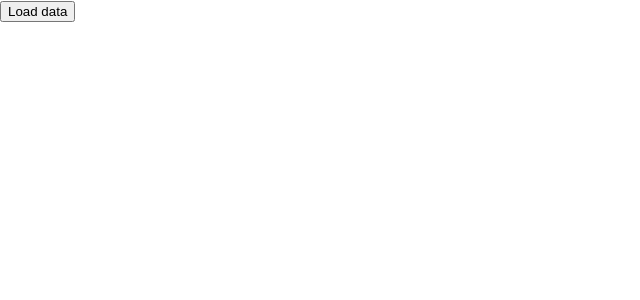
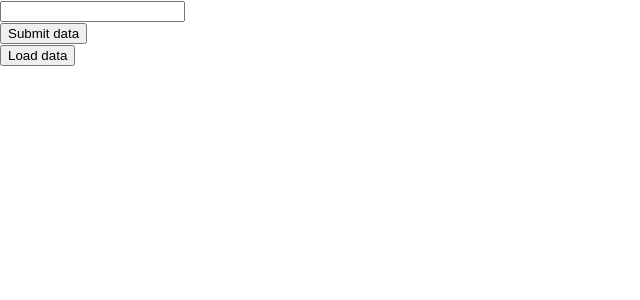
Before and after one commit to Ramekbal/nextapiroute, a Next.js app: page /comment in a window 1280 px wide. Shown: the top 300 px of the page, without its empty margins (0-640 px from the left). Built offline with nearby package versions, Linux system fonts and the light colour scheme.

Commit message:
poset request

```diff
--- a/pages/api/comments/index.js
+++ b/pages/api/comments/index.js
@@ -1,5 +1,16 @@
 import { comment } from "../../../data/comments";
 
 export default function handler(req, res){
-    res.status(200).json(comment);
+    if(req.method=="GET"){
+        res.status(200).json(comment);
+    }
+    else if(req.method=="POST"){
+        const commentsss = req.body;
+        const newComment ={
+            id:Date.now(),
+            text:commentsss
+        }
+        comment.push(newComment);
+        res.status(201).json(newComment)
+    }
 }
--- a/pages/comment/index.js
+++ b/pages/comment/index.js
@@ -2,14 +2,29 @@ import React, { Fragment, useState } from 'react';
 
 export default function Index() {
     const [commentData, setCommentData]=useState([])
+    const [comment, setComment]=useState('')
 
 const  fectCommentData  = async ()=>{
         const data = await fetch("api/comments").then((comment)=>comment.json());
         setCommentData(data)
 }
+const sendData = async() =>{
+    const response = await fetch("api/comments", {
+      method:"POST",
+      body:JSON.stringify(comment),
+      headers:{
+        'Content-Type':"Application/json",
+      }
+    })
+    const data = response.json();
+    console.log(data);
+}
 
   return (
     <div>
+        <input type="text" value={comment} onChange={(e)=>setComment(e.target.value)}/>
+        {comment}<br/>
+        <button onClick={sendData}>Submit data</button><br/>
         <button onClick={fectCommentData}>Load data</button>
       {commentData.map((data)=>{
         return(
```
